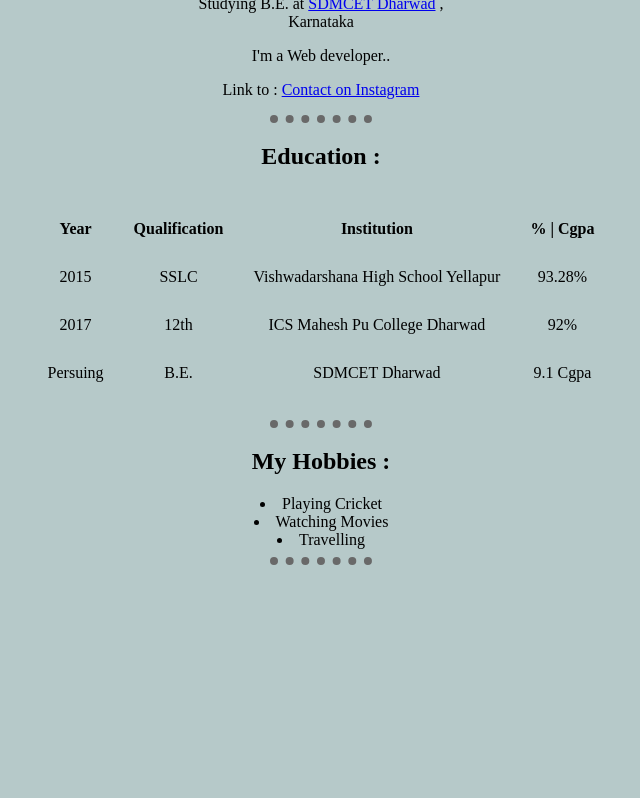
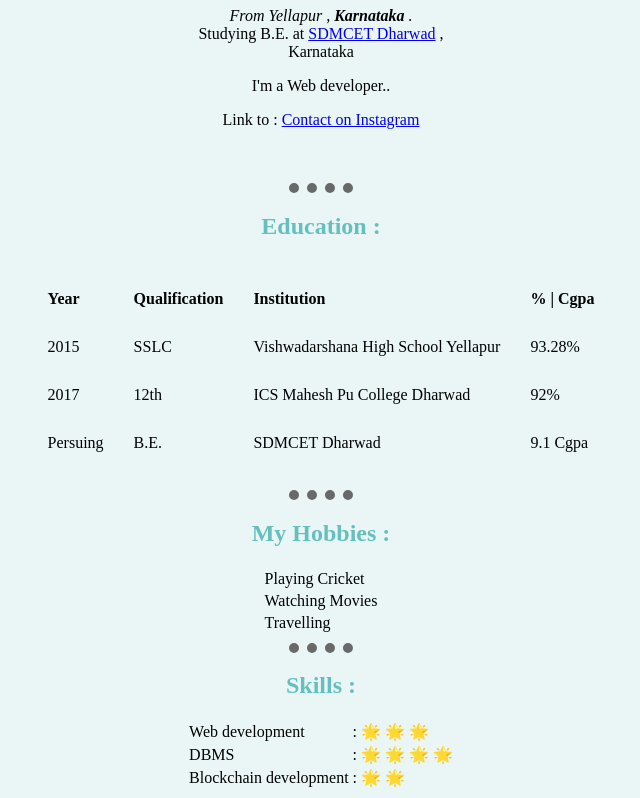
Before and after one commit to SamVG-coder/My-Resume-, a plain HTML site: page index.html in a window 1280 px wide. Shown: the part 348-1146 px from the top of the page, without its empty margins (319-959 px from the left). Before the commit the page ends 921 px from the top, so only its background shows below. Drawn offline with Linux system fonts and the light colour scheme.

Commit message:
Add files via upload

```diff
--- /dev/null
+++ b/css/styles.css
@@ -0,0 +1,54 @@
+    hr
+    {
+
+        border-style: dotted none none;
+        height: 0;
+        width: 5%;
+        border-width: 10px;
+        border-top-color: dimgray;
+    }
+    h1
+    {
+        text-align: center;
+        color: #66bfbf;
+    }
+    table
+    {
+      text-align: left;
+
+    }
+    h2
+    {
+        text-align: center;
+         color: #66bfbf;
+    }
+    li
+    {
+        text-align: center;
+    }
+img
+{
+  border-radius: 70%;
+}
+img:hover{
+  background-color: gold;
+}
+/*table
+{
+  border-color: dimgray;
+}*/
+table:hover{
+  font-size: 30px;
+}
+.profile
+{
+ text-align:  center;
+ align-self: center;
+}
+img:hover
+{
+  position: relative;
+   width: 500px;
+   height:auto;
+
+}
--- a/index.html
+++ b/index.html
@@ -2,28 +2,28 @@
 <html>
     <head>
         <title>My Resume</title>
-        <style>
-            hr
-            {
-
-                border-style: dotted none none;
-                height: 0px;
-                width: 8%;
-                border-width: 8px;
-                border-top-color: dimgray;
-            }
-        </style>
+        <link rel="stylesheet" href="css/styles.css">
       </head>
-    <body align = "center" style="background-color: rgb(182, 201, 201);">
-        <img src="MRB_0556.JPG" alt="">
+    <body align = "center" style="background-color: #EAF6F6;">
+<center><img src="MRB_0556.JPG" alt=""> </center>
+      <table class="profile" cellspacing = "30" cellpadding="0" align="Center">
+        <tbody >
+          <td>
             <h1>Samarth Gaonkar</h1>
             <p><em> From Yellapur , <strong>Karnataka</strong> .</em><br>
             Studying B.E. at <a href="https://sdmcet.ac.in/"> SDMCET Dharwad</a> ,<br> Karnataka</p>
             <p>I'm a Web developer.</strong>. </p>
             <p>Link to : <a href="https://www.instagram.com/_samarth_gaonkar_/">Contact on Instagram </a></p>
+
+          </td>
+
+        </tbody>
+
+      </table>
 <hr>
+        <table cellspacing = "30" cellpadding="0" align="Center">
+          <tbody>
             <h2><strong> Education :</strong></h2>
-        <table cellspacing = "30" cellpadding="0" align="Center">
             <thead>
                 <tr>
                     <th>Year</th>
@@ -50,12 +50,27 @@
                     <td>SDMCET Dharwad</td>
                     <td>9.1 Cgpa</td>
                 </tr>
+                </tbody>
         </table>
         <hr>
         <h2>My Hobbies :</h2>
-            <li>Playing Cricket </li>
-            <li>Watching Movies</li>
-            <li>Travelling     </li>
+            <table align="center">
+           <tr> <td>Playing Cricket </td></tr>
+            <tr><td>Watching Movies</td></tr>
+            <tr><td>Travelling     </td></tr>
+            </table>
         <hr>
+        <h2>Skills :</h2>
+        <table align="center">
+        <tr>
+            <td>Web development </td> <td> : 🌟 ️🌟 ️🌟️</td>
+        </tr>
+        <tr>
+          <td>DBMS </td> <td> : 🌟 🌟️ ️🌟️ 🌟️</td>
+        </tr>
+        <tr>
+        <td>Blockchain development </td> <td> : 🌟️ 🌟️ </td>
+        </tr>
+      </table>
     </body>
 </html>
```
Lines whose indentation alone changed are shown as unchanged.
